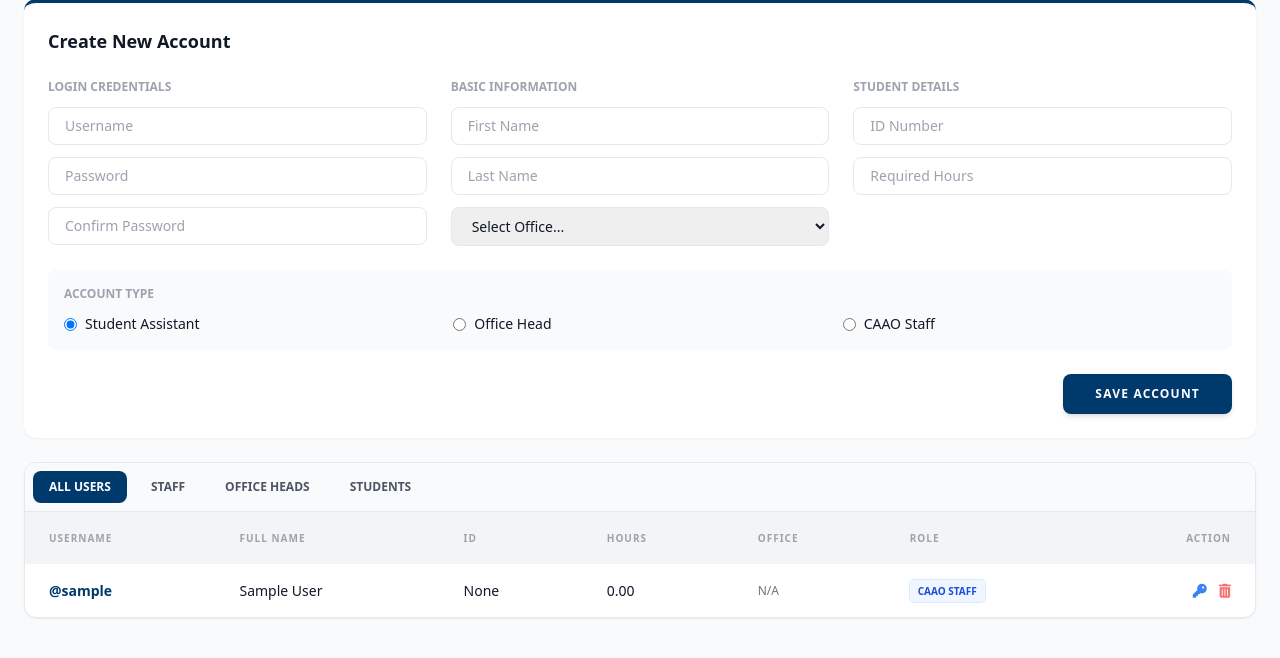
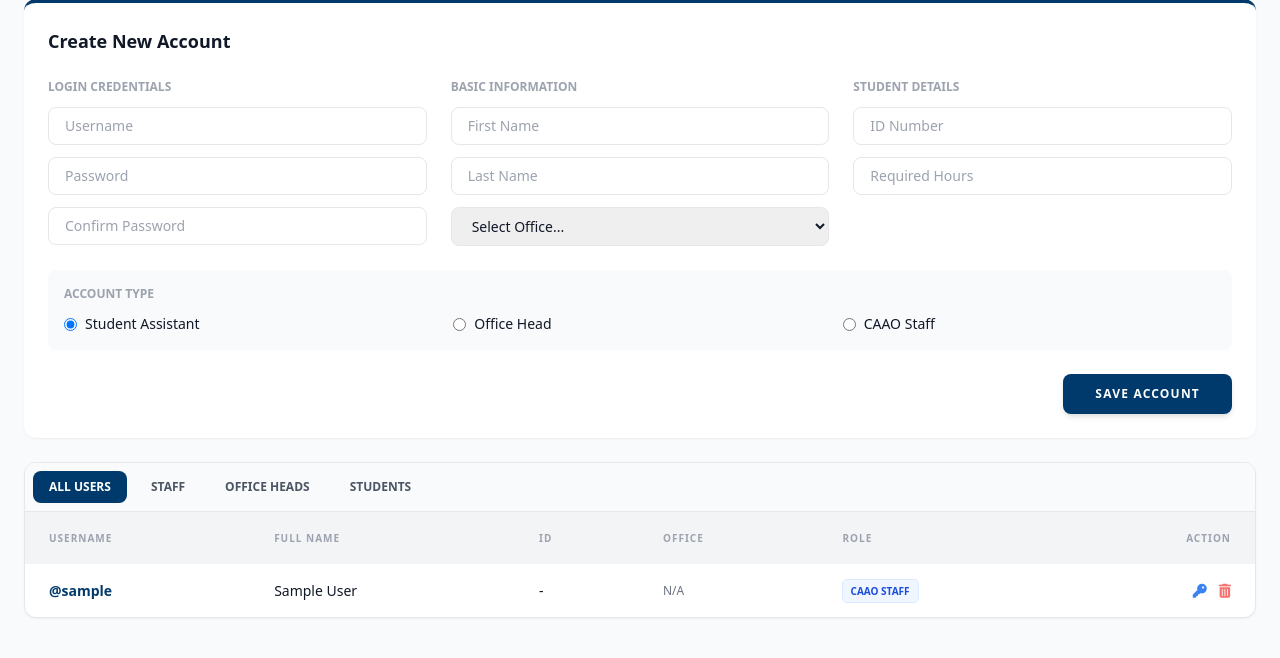
Before and after one commit to gmaravillaa/Seiki, a Django app: page /user-management/ in a window 1280 px wide. Shown: the part 142-800 px from the top of the page. Run offline with Django 5.2, Linux system fonts and the light colour scheme; the visitor is signed in with stand-in values (Sample User, id 1); data comes from the database, SQL or seed files in the repository; some libraries are stand-ins or nearby versions.

Commit message:
Remove Hours column from staff and office head tables in user management

```diff
--- a/templates/caao_admin/user_management.html
+++ b/templates/caao_admin/user_management.html
@@ -106,7 +106,6 @@
                         <th class="px-6 py-4 text-left">Username</th>
                         <th class="px-6 py-4 text-left">Full Name</th>
                         <th class="px-6 py-3 text-left">ID</th>
-                        <th class="px-6 py-3 text-left">Hours</th>
                         <th class="px-6 py-4 text-left">Office</th>
                         <th class="px-6 py-4 text-left">Role</th>
                         <th class="px-6 py-4 text-right">Action</th>
@@ -117,8 +116,7 @@
                     <tr class="user-row hover:bg-blue-50/20 transition" data-role="{% if user.is_superuser %}CAAO STAFF{% elif user.is_staff %}OFFICE HEAD{% else %}STUDENT{% endif %}">
                         <td class="px-6 py-4 font-bold text-[#003A6C]">@{{ user.username }}</td>
                         <td class="px-6 py-4 font-medium">{{ user.get_full_name }}</td>
-                        <td class="px-6 py-4 font-medium">{{ user.userprofile.id_number }}</td>
-                        <td class="px-6 py-4 font-medium">{{ user.userprofile.required_hours }}</td>
+                        <td class="px-6 py-4 font-medium">{% if not user.is_staff and not user.is_superuser %}{{ user.userprofile.id_number|default:"-" }}{% else %}-{% endif %}</td>
                         <td class="px-6 py-4 text-xs text-gray-500">{{ user.userprofile.office|default:"N/A" }}</td>
                         <td class="px-6 py-4">
                             <span class="role-badge text-[10px] font-black uppercase px-2 py-1 rounded ring-1
```
